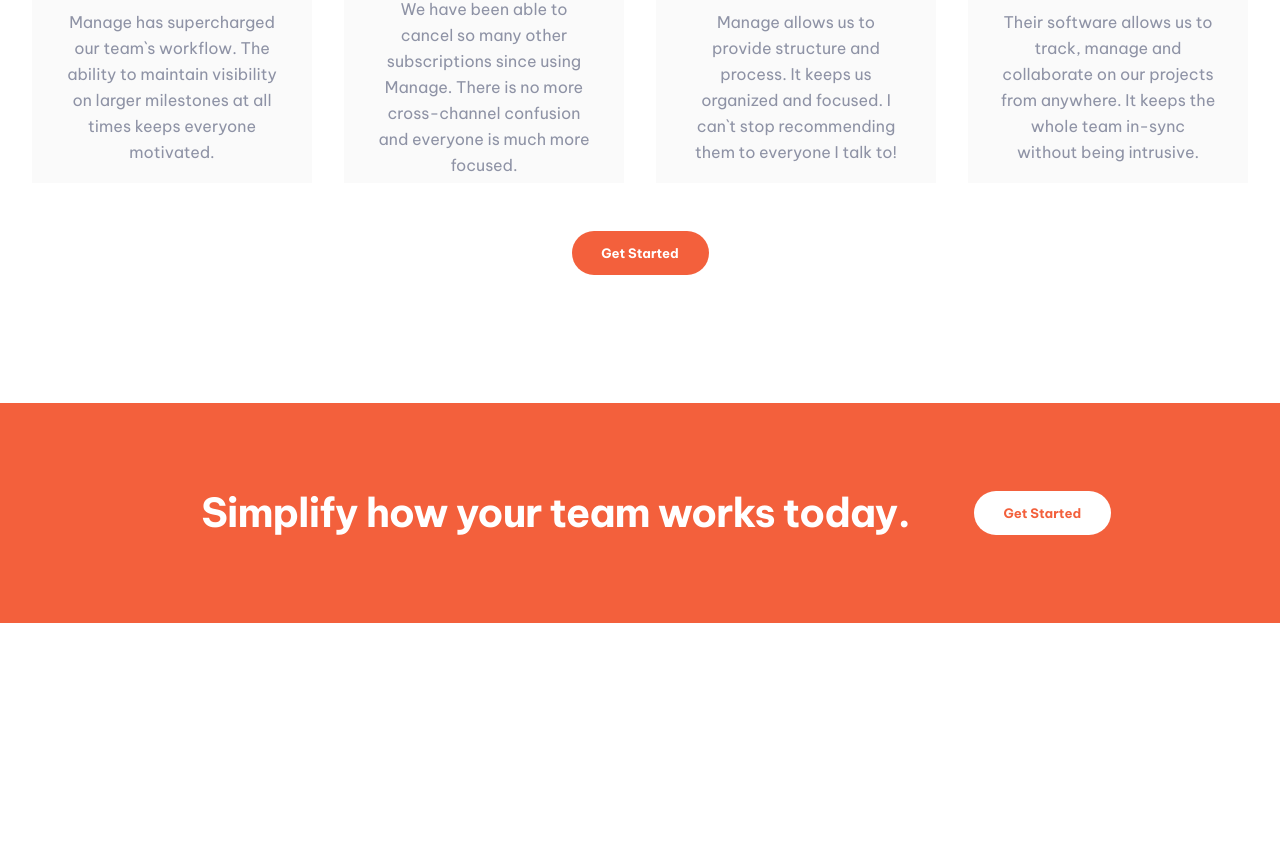
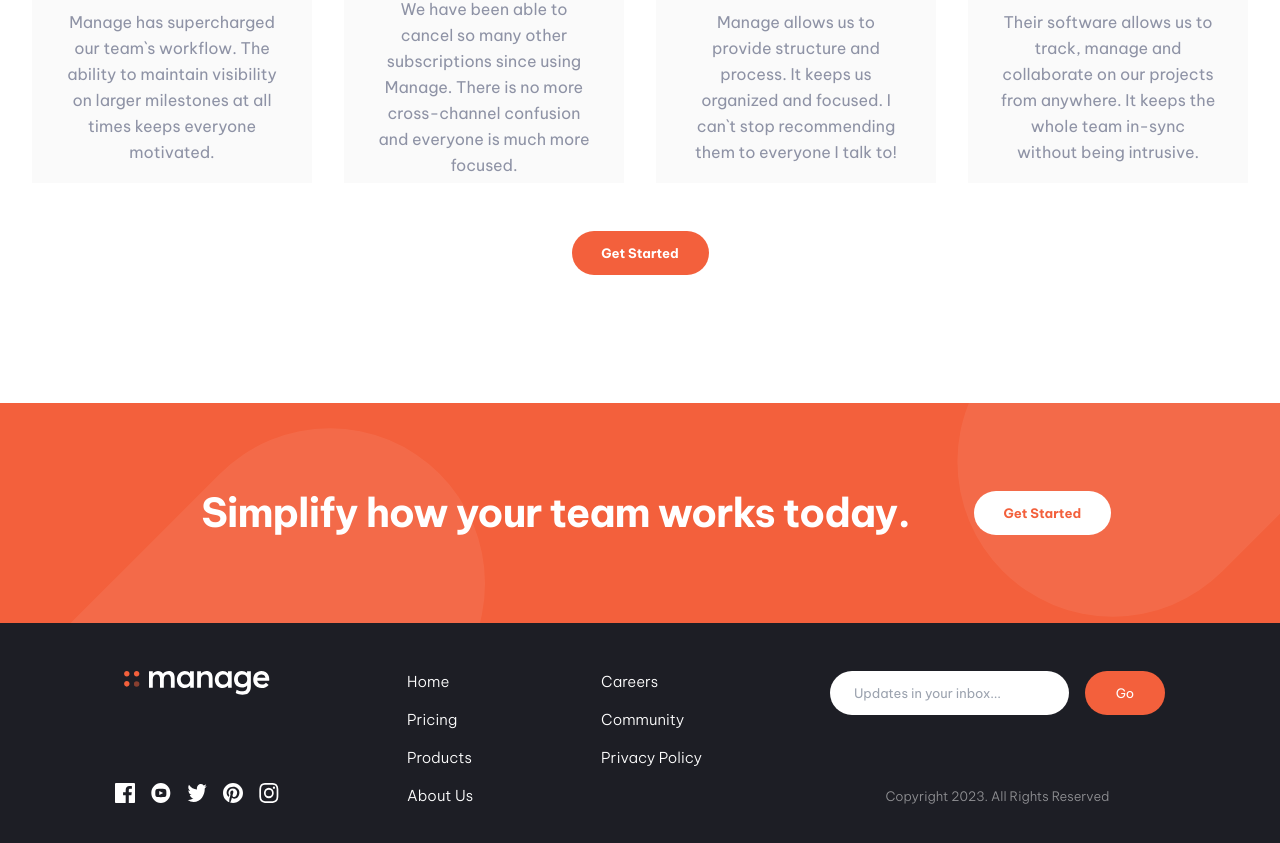
Before and after one commit to travistn/manage-landing-page, a React (Vite) app: page / in a window 1280 px wide. Shown: the part 1613-2456 px from the top of the page. Before the commit the page ends 2236 px from the top, so only its background shows below. Built offline with nearby package versions, Linux system fonts and the light colour scheme; the HTML template or start-up script is replaced by a standard one.

Commit message:
Added footer sectio to landing page

```diff
--- a/src/pages/Home.jsx
+++ b/src/pages/Home.jsx
@@ -4,6 +4,7 @@
 import TestimonialCard from '../components/TestimonialCard';
 import charts from '../assets/illustration-intro.svg';
 import data from '../data.json';
+import footerLogo from '../assets/footer-logo.svg';
 
 const Home = () => {
   const [testimonial, setTestimonial] = useState(data.testimonials[0]);
@@ -98,7 +99,7 @@
           Get Started
         </button>
       </section>
-      <section className='w-screen h-[405px] flex flex-col justify-center items-center gap-8 bg-bright-red lg:h-[220px] lg:flex-row'>
+      <section className='w-screen h-[405px] flex flex-col justify-center items-center gap-8 bg-bright-red bg-cta-mobile bg-no-repeat bg-left lg:bg-cta-desktop lg:h-[220px] lg:flex-row'>
         <h1 className='text-[40px] leading-[50px] tracking-[-1px] text-white font-bold text-center px-8'>
           Simplify how your team works today.
         </h1>
@@ -106,6 +107,51 @@
           Get Started
         </button>
       </section>
+      <footer className='w-screen bg-[#1D1E25] mt-[-4rem] flex flex-col justify-center items-center gap-12 py-12 lg:mt-[-8rem] lg:flex-row lg:px-16 lg:gap-[8rem] lg:items-start'>
+        <div className='flex flex-col lg:order-3 lg:gap-[4.5rem]'>
+          <div className='flex flex-row gap-4'>
+            <input
+              placeholder='Updates in your inbox...'
+              className='w-[239px] h-[44px] rounded-[22px] bg-white text-[13px] pl-6'
+            />
+            <button className='w-[80px] h-[44px] bg-bright-red rounded-[22px] text-[13px] leading-[13px] text-white lg:hover:bg-[#F98F75]'>
+              Go
+            </button>
+          </div>
+          <p className='text-[13px] leading-[19px] text-white opacity-50 font-light hidden lg:flex lg:justify-center'>
+            Copyright 2023. All Rights Reserved
+          </p>
+        </div>
+        <div className='flex flex-row gap-[6rem] lg:order-2 lg:gap-[8rem]'>
+          <div className='flex flex-col gap-4 text-white text-[15px] leading-[22px] font-light'>
+            <p className='lg:hover:cursor-pointer lg:hover:text-bright-red'>Home</p>
+            <p className='lg:hover:cursor-pointer lg:hover:text-bright-red'>Pricing</p>
+            <p className='lg:hover:cursor-pointer lg:hover:text-bright-red'>Products</p>
+            <p className='lg:hover:cursor-pointer lg:hover:text-bright-red'>About Us</p>
+          </div>
+          <div className='flex flex-col gap-4 text-white text-[15px] leading-[22px] font-light'>
+            <p className='lg:hover:cursor-pointer lg:hover:text-bright-red'>Careers</p>
+            <p className='lg:hover:cursor-pointer lg:hover:text-bright-red'>Community</p>
+            <p className='lg:hover:cursor-pointer lg:hover:text-bright-red'>Privacy Policy</p>
+          </div>
+        </div>
+        <div className='flex flex-col gap-12 lg:order-1 lg:gap-[5.5rem]'>
+          <div className='flex flex-row gap-8 lg:order-2 lg:gap-4'>
+            {data.companies.map((company) => (
+              <img
+                src={company.logo}
+                alt={company.name}
+                key={company.name}
+                className='w-[32px] h-[32px] lg:w-[20px] lg:h-[20px] hover:cursor-pointer'
+              />
+            ))}
+          </div>
+          <img src={footerLogo} className='h-[26px] lg:order-1 lg:h-[24px]' />
+        </div>
+        <p className='text-[13px] leading-[19px] text-white opacity-50 font-light lg:hidden'>
+          Copyright 2023. All Rights Reserved
+        </p>
+      </footer>
     </div>
   );
 };
```
